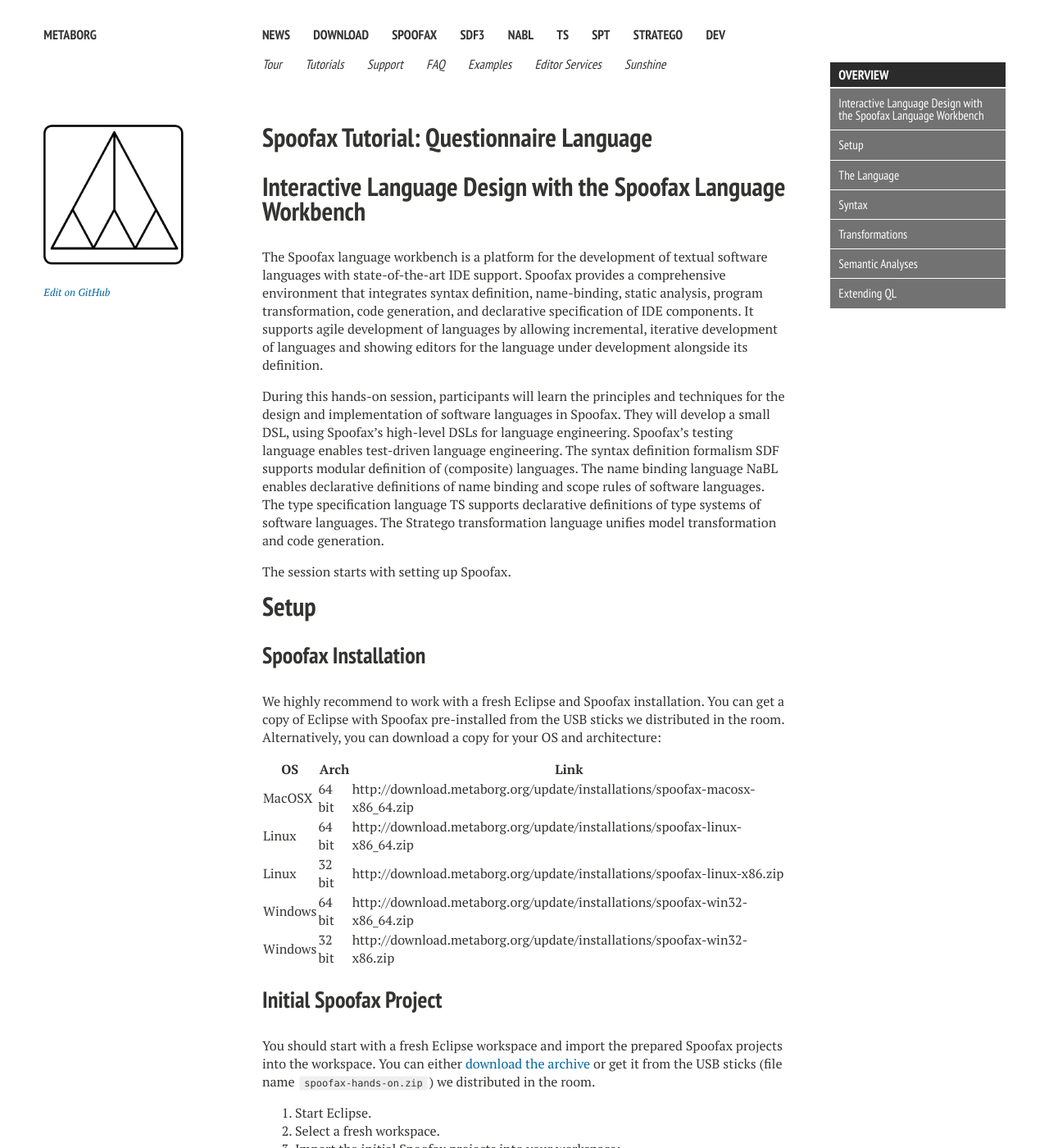
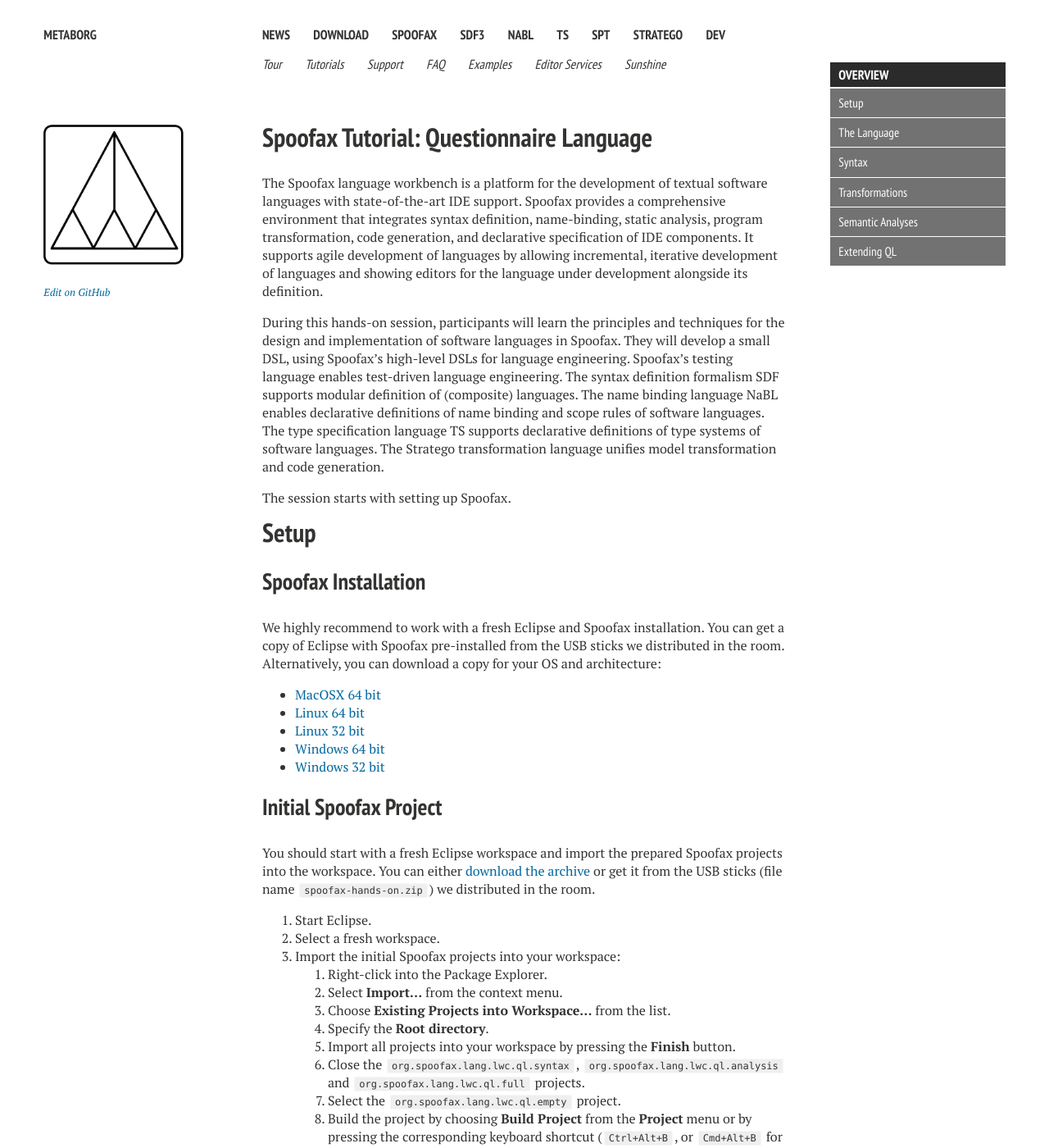
Before and after one commit to MartijnDwars/metaborg.github.io, a Jekyll site: the page built from spoofax/tutorials/cg2014/index.md, in a window 1280 px wide and 1400 px high. Shown: the whole window at 82% size. Built offline with Jekyll 4.4.1, drawn with Linux system fonts in a browser that asks for light colours; nearby versions of some CDN libraries.

Commit message:
Remove redundant title. Don't use table for downloads, since they are not styled.

```diff
--- a/spoofax/tutorials/cg2014/README.md
+++ b/spoofax/tutorials/cg2014/README.md
@@ -1,5 +1,3 @@
-# Interactive Language Design with the Spoofax Language Workbench
-
 The Spoofax language workbench is a platform for the development of textual software languages with state-of-the-art IDE support. Spoofax provides a comprehensive environment that integrates syntax definition, name-binding, static analysis, program transformation, code generation, and declarative specification of IDE components. It supports agile development of languages by allowing incremental, iterative development of languages and showing editors for the language under development alongside its definition.
 
 During this hands-on session, participants will learn the principles and techniques for the design and implementation of software languages in Spoofax. They will develop a small DSL, using Spoofax’s high-level DSLs for language engineering. Spoofax’s testing language enables test-driven language engineering. The syntax definition formalism SDF supports modular definition of (composite) languages. The name binding language NaBL enables declarative definitions of name binding and scope rules of software languages. The type specification language TS supports declarative definitions of type systems of software languages. The Stratego transformation language unifies model transformation and code generation.
--- a/spoofax/tutorials/cg2014/setup.md
+++ b/spoofax/tutorials/cg2014/setup.md
@@ -4,14 +4,11 @@
 
 We highly recommend to work with a fresh Eclipse and Spoofax installation. You can get a copy of Eclipse with Spoofax pre-installed from the USB sticks we distributed in the room. Alternatively, you can download a copy for your OS and architecture:
 
-| OS      | Arch   | Link                                                                        |
-| ------- | ------ | --------------------------------------------------------------------------- |
-| MacOSX  | 64 bit | http://download.metaborg.org/update/installations/spoofax-macosx-x86_64.zip |
-| Linux   | 64 bit | http://download.metaborg.org/update/installations/spoofax-linux-x86_64.zip  |
-| Linux   | 32 bit | http://download.metaborg.org/update/installations/spoofax-linux-x86.zip     |
-| Windows | 64 bit | http://download.metaborg.org/update/installations/spoofax-win32-x86_64.zip  |
-| Windows | 32 bit | http://download.metaborg.org/update/installations/spoofax-win32-x86.zip     |
-
+* [MacOSX 64 bit](http://download.metaborg.org/update/installations/spoofax-macosx-x86_64.zip)
+* [Linux 64 bit](http://download.metaborg.org/update/installations/spoofax-linux-x86_64.zip)
+* [Linux 32 bit](http://download.metaborg.org/update/installations/spoofax-linux-x86.zip )
+* [Windows 64 bit](http://download.metaborg.org/update/installations/spoofax-win32-x86_64.zip)
+* [Windows 32 bit](http://download.metaborg.org/update/installations/spoofax-win32-x86.zip)
 
 ## Initial Spoofax Project
 
```
